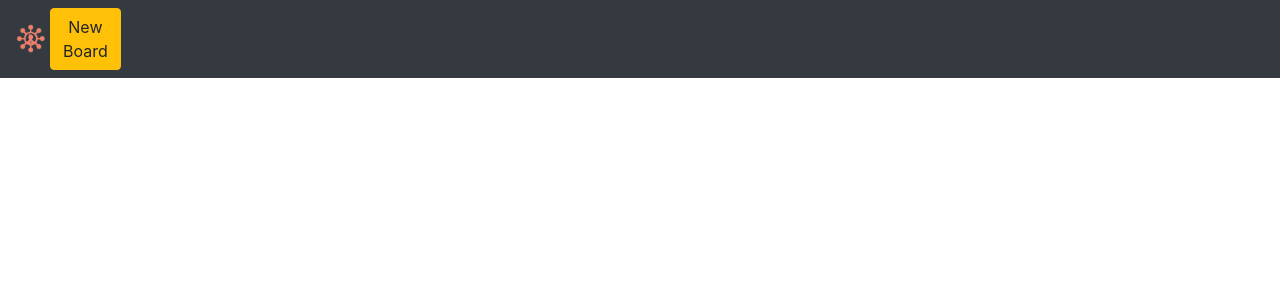
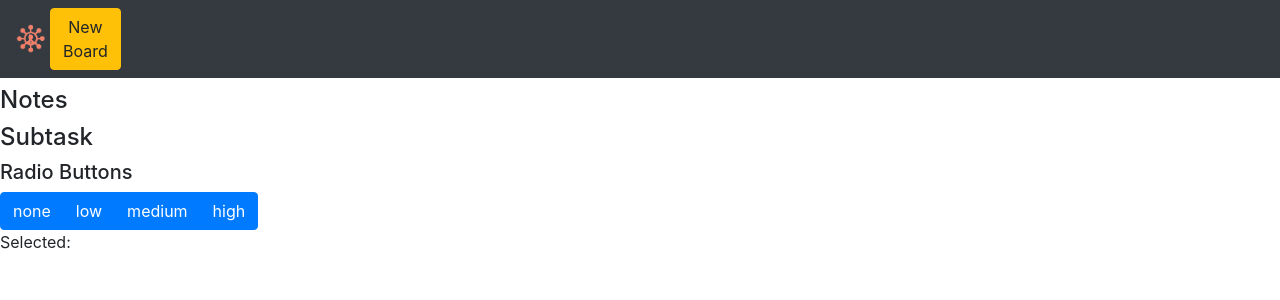
Before and after one commit to bdanielle092/TaskItTake2, a React (Create React App) app in the folder TaskIt/client/: page /Board/boardId/Task in a window 1280 px wide. Shown: the top 300 px of the page. Built offline with nearby package versions, Linux system fonts and the light colour scheme; no server answers; sample sign-in values are in the browser's storage.

Commit message:
working on listing task

```diff
--- a/TaskIt/client/src/components/ApplicationViews.js
+++ b/TaskIt/client/src/components/ApplicationViews.js
@@ -7,6 +7,7 @@ import Home from "./Home";
 import BoardForm from "./Board/BoardForm";
 import Board from "./Board/Board";
 import BoardEditForm from "./Board/BoardEditForm";
+import Task from "./Task/Task";
 
 
 
@@ -31,6 +32,10 @@ const ApplicationViews = () => {
                 {isLoggedIn ? <BoardEditForm /> : <Redirect to="/login" />}
             </Route>
 
+            <Route path="/Board/boardId/Task" exact>
+                {isLoggedIn ? <Task /> : <Redirect to="/login" />}
+            </Route>
+
 
 
 
--- a/TaskIt/client/src/components/Board/Board.js
+++ b/TaskIt/client/src/components/Board/Board.js
@@ -1,8 +1,10 @@
 import { useEffect, useState, useContext } from "react";
 import { UserProfileContext } from "../../providers/UserProfileProvider";
 import { useParams, useHistory } from "react-router-dom";
-import { DropdownItem, DropdownMenu, DropdownToggle, UncontrolledDropdown } from 'reactstrap';
+import { DropdownItem, DropdownMenu, DropdownToggle, UncontrolledDropdown, Col } from 'reactstrap';
 import "./Board.css";
+import TaskList from "../Task/TaskList";
+import Task from "../Task/Task";
 
 
 
@@ -10,25 +12,55 @@ const Board = (props) => {
     const { getToken } = useContext(UserProfileContext);
     const { id } = useParams();
     const history = useHistory();
-    const [board, setBoard] = useState([])
+    const [board, setBoard] = useState([]);
+    const [tasks, setTasks] = useState([]);
+    // const [task, setTask] = useState();
+
+    //getting the board by id
     useEffect(() => {
         getToken()
             .then((token) =>
-                fetch(`/api/board/${id}`, {
-                    method: "GET",
-                    headers: {
-                        Authorization: `Bearer ${token}`,
-                    },
-                })
-            )
-            .then((res) => res.json())
-            .then((board) => { setBoard(board) });
+                console.log("boardTwo", board)
+                    .then(fetch(`/api/board/${id}`, {
+                        method: "GET",
+                        headers: {
+                            Authorization: `Bearer ${token}`,
+                        },
+                    })
+                    )
+                    .then(console.log("res", res))
+                    .then((res) => res.json())
+                    .then((board) => { setBoard(board) }));
 
     });
 
+
+    //taking user to the edit form
     const goToBoardEditForm = () => {
         history.push(`/BoardEditForm/${id}`);
     }
+
+    //getting the task
+    useEffect(() => {
+        getToken()
+            .then((token) =>
+                console.log("board", board)
+                    .then(fetch(`/api/board/${board.Id}/task`, {
+                        method: "GET",
+                        headers: {
+                            Authorization: `Bearer ${token}`,
+                        },
+                    })
+                    )
+                    .then((res) => res.json())
+                    .then((tasks) =>
+
+                        setTasks(tasks)));
+        console.log("tasks", tasks)
+
+
+
+    }, []);
 
     return (
         <div>
@@ -45,6 +77,10 @@ const Board = (props) => {
                 </DropdownMenu>
             </UncontrolledDropdown>
 
+            {/* <Col className="listOfTasks">
+                <TaskList tasks={tasks} />
+            </Col> */}
+
         </div>
 
     )
--- a/TaskIt/client/src/components/Home.js
+++ b/TaskIt/client/src/components/Home.js
@@ -13,7 +13,7 @@ const Home = () => {
     const [boards, setBoards] = useState([])
 
 
-
+    //getting the boards
     useEffect(() => {
         getToken()
             .then((token) =>
@@ -28,6 +28,7 @@ const Home = () => {
             .then((boards) =>
 
                 setBoards(boards));
+        console.log("boards", boards)
 
 
 
--- a/TaskIt/client/src/components/Task/Task.js
+++ b/TaskIt/client/src/components/Task/Task.js
@@ -0,0 +1,48 @@
+import { useEffect, useState, useContext } from "react";
+import { UserProfileContext } from "../../providers/UserProfileProvider";
+import { Button, Col, ButtonGroup } from 'reactstrap';
+
+
+
+const Task = (props) => {
+    const { getToken } = useContext(UserProfileContext);
+    const [task, setTask] = useState([]);
+    const [cSelected, setCSelected] = useState([]);
+    const [rSelected, setRSelected] = useState(null);
+
+    const onCheckboxBtnClick = (selected) => {
+        const index = cSelected.indexOf(selected);
+        if (index < 0) {
+            cSelected.push(selected);
+        } else {
+            cSelected.splice(index, 1);
+        }
+        setCSelected([...cSelected]);
+    }
+    return (
+        <div>
+            <h3>{task.name}</h3>
+            {/* <Button outline color="danger" onClick={}>
+                  Cancel
+              </Button> */}
+            <h4>Notes</h4>
+            <h4>Subtask</h4>
+
+            <h5>Radio Buttons</h5>
+
+            <ButtonGroup>
+                <Button color="primary" onClick={() => setRSelected(1)} active={rSelected === 1}>none</Button>
+                <Button color="primary" onClick={() => setRSelected(2)} active={rSelected === 2}>low</Button>
+                <Button color="primary" onClick={() => setRSelected(3)} active={rSelected === 3}>medium</Button>
+                <Button color="primary" onClick={() => setRSelected(3)} active={rSelected === 3}>high</Button>
+            </ButtonGroup>
+            <p>Selected: {rSelected}</p>
+
+            <h4>{task.dateCreated}</h4>
+
+            {/* <Button color="danger" onClick={(e) => {e.preventDefault() deleteTask(taskToDelete); }} >Delete {task.name}</Button> */}
+        </div>
+    )
+}
+
+export default Task
```
Also changed, not shown: TaskIt/client/src/components/Task/TaskList.js (+19 -0 lines), 1 other file (tests, documents, lock files or other folders).
